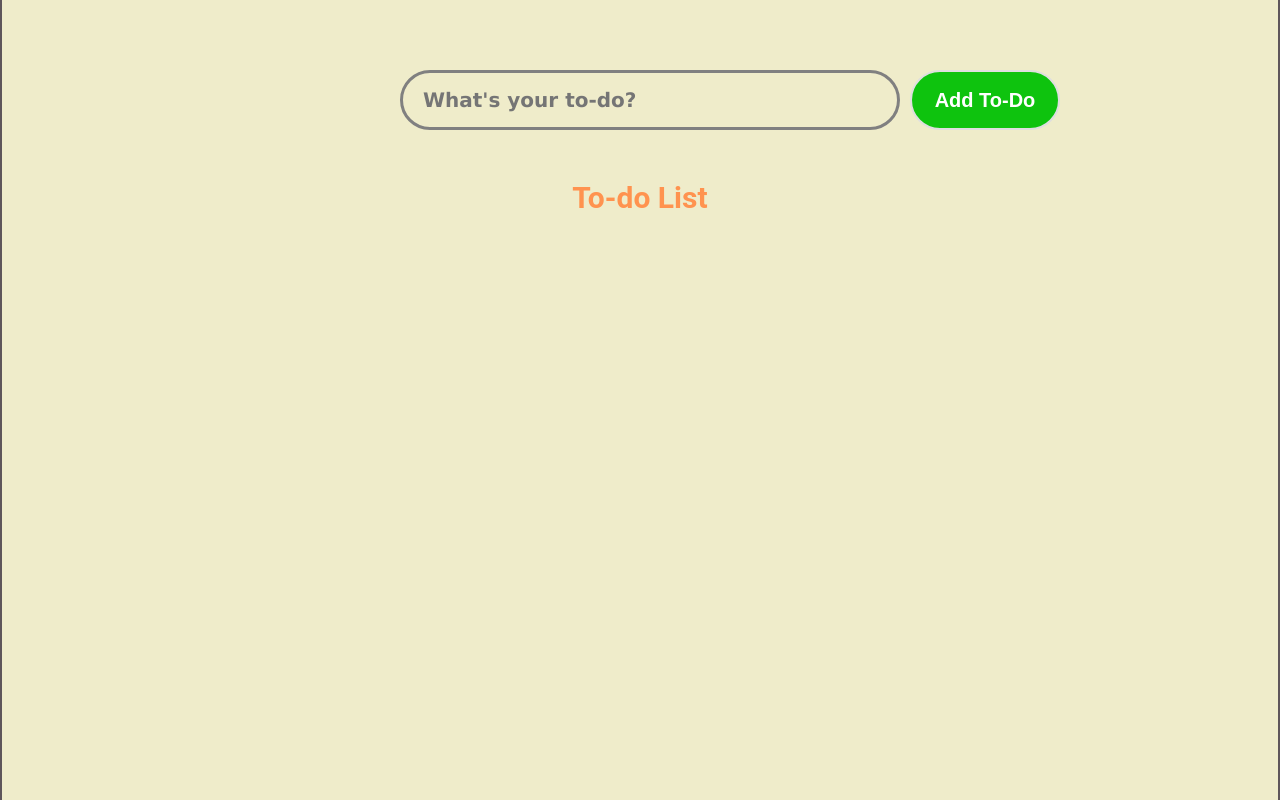
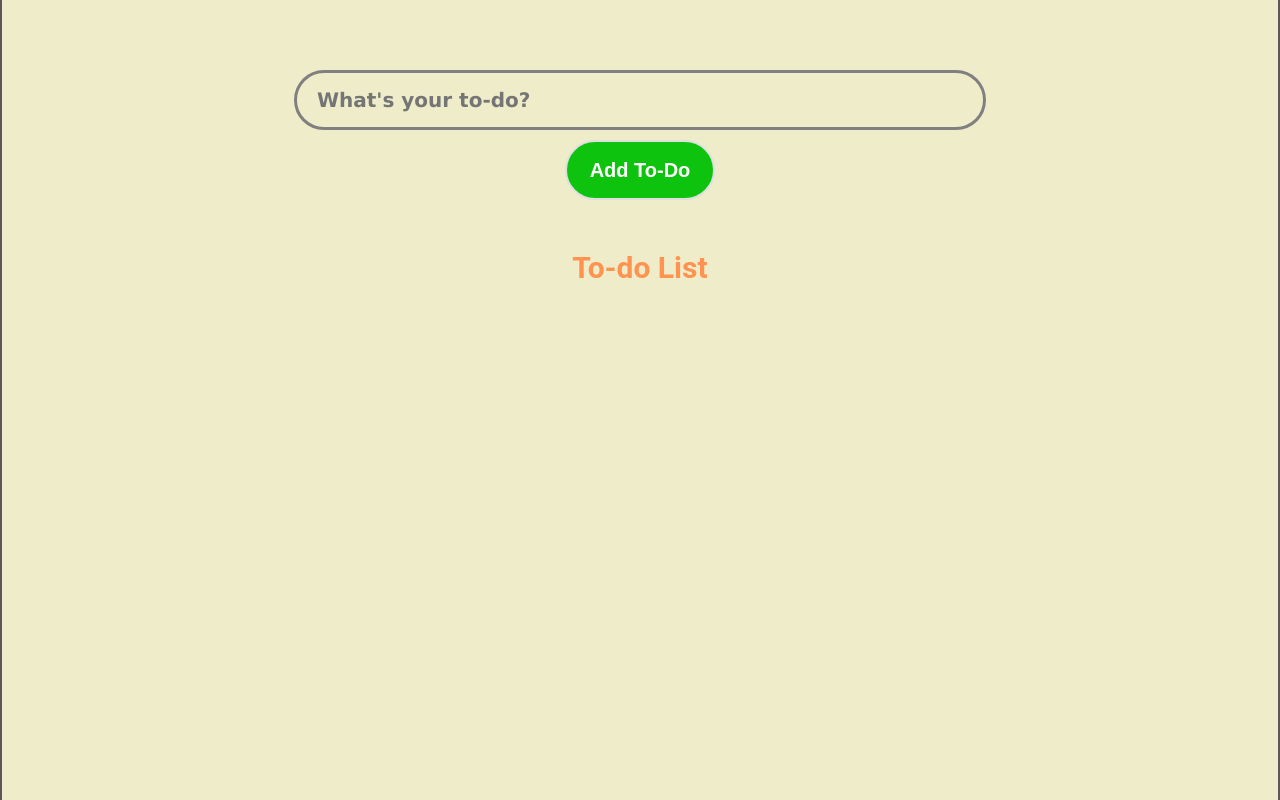
Before and after one commit to Ceft7412/to-do-list-react, a React (Vite) app: page / in a window 1280 px wide. Built offline with nearby package versions, Linux system fonts and the light colour scheme.

Commit message:
@update style for list of to-dos

```diff
--- a/src/resources/sass/content.scss
+++ b/src/resources/sass/content.scss
@@ -17,22 +17,45 @@
     display: flex;
     align-items: center;
     justify-content: center;
+    &.item1 {
+    }
     &.item2 {
       display: flex;
       flex-direction: column;
+      gap: 20px;
       h2 {
         font-size: 30px;
         font-weight: 600;
         margin-bottom: 20px;
         color: #ff934f;
       }
+      .todo-list {
+        display: flex;
+        align-items: center;
+        width: 70%;
+        border: 1px solid brown;
+        border-radius: 20px;
+        padding: 10px;
+        height: 70px;
+        justify-content: space-between;
+        .todo-list__title {
+          font-size: 22px;
+          font-weight: 600;
+        }
+        .todo-list__actions {
+          display: flex;
+          gap: 5px;
+          flex-direction: column;
+        }
+      }
     }
   }
   form {
+    gap: 10px;
     display: flex;
+    flex-direction: column;
     align-items: center;
-    gap: 10px;
-
+    width: 70%;
     .input-field {
       border-radius: 40px;
       border: 3px solid gray;
@@ -41,11 +64,10 @@
       padding-right: 20px;
       font-size: 20px;
       font-weight: 600;
-      width: 500px;
+      width: 100%;
       font-family: Verdana, Geneva, Tahoma, sans-serif;
       height: 60px;
       background-color: transparent;
-      margin-left: 180px;
       cursor: pointer;
       &:hover {
         background-color: rgb(186, 186, 186);
```
